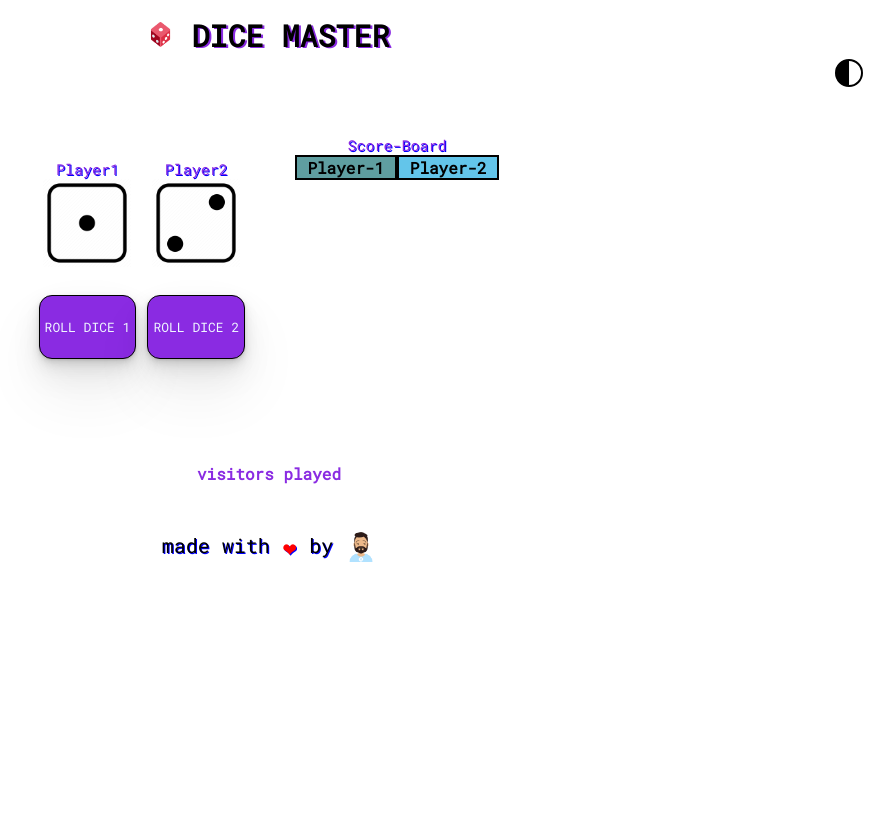
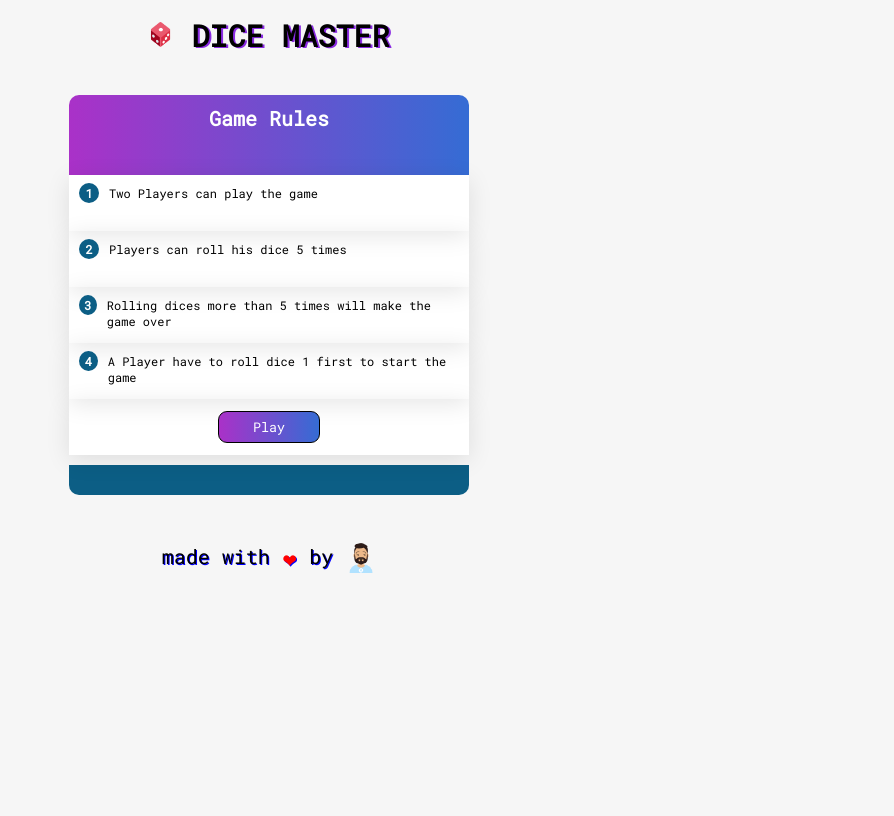
Before and after one commit to bishaldn/DiceMaster, a PHP site: page / in a window 1280 px wide. Shown: the whole page, without its empty margins (371-1265 px from the left). Run offline with PHP 8.4, Linux system fonts and the light colour scheme; lists and menus that the app fills with data are empty.

Commit message:
update-1

```diff
--- /dev/null
+++ b/css/rule.css
@@ -0,0 +1,143 @@
+* {
+    padding: 0;
+    margin: 0;
+    font-family: 'Roboto Mono', monospace;
+    box-sizing: border-box;
+}
+
+body {
+
+    justify-content: center;
+    align-items: center;
+    min-height: 100vh;
+    background: #f6f6f6;
+}
+
+.rule-box {
+    isplay: grid;
+    justify-content: center;
+    margin: 5vh auto;
+    width: 400px;
+    border-bottom-left-radius: 10px;
+    border-bottom-right-radius: 10px;
+    border-bottom: 30px solid #0c5e85;
+    height: 50vh;
+  }
+
+
+.rule-box h2 {
+    color: #fff;
+    background: linear-gradient(to right, #aa31c8, #356cd4);
+    padding: 10px 78px;
+    font-size: 20px;
+    font-weight: 700;
+    border-top-left-radius: 10px;
+    border-top-right-radius: 10px;
+    width: 400px;
+    text-align: center;
+    height: 10vh;
+}
+
+.rule-box ul {
+    position: relative;
+    background: #fff;
+    color: black;
+    width: 400px;
+}
+
+.rule-box ul li {
+    list-style: none;
+    padding: 10px;
+    width: 100%;
+    box-shadow: 0 5px 25px rgba(0, 0, 0, .1);
+    transition: transform 0.5s;
+    display: flex;
+    height: 7vh;
+}
+
+.rule-box ul li:hover {
+    transform: scale(1.1);
+    z-index: 100;
+    background: linear-gradient(to right, #aa31c8, #356cd4);
+    box-shadow: 0 5px 25px rgba(0, 0, 0, .2);
+    color: #fff;
+}
+
+.rule-box ul li span {
+    width: 20px;
+    height: 20px;
+    text-align: center;
+    line-height: 20px;
+    background: #0c5e85;
+    color: #fff;
+    display: inline-block;
+    border-radius: 50%;
+    margin-right: 10px;
+    font-size: 12px;
+    font-weight: 600;
+    transform: translateY(-2px);
+}
+
+.rule-box ul li:hover span {
+    background: #fff;
+    color: #0c5e85;
+}
+
+h1 {
+    margin-top: 2vh;
+    text-shadow: 2px 1px blueviolet;
+    font-size: 30px;
+    text-align: center;
+}
+
+.title-img {
+    height: 25px;
+}
+
+.footer {
+    text-align: center;
+    margin: 6vh auto;
+    display: flex;
+    justify-content: center;
+    gap: 1vw;
+}
+
+.f-text-1 {
+    color: black;
+    font-size: 20px;
+}
+
+.f-text-2 {
+    color: red;
+    font-size: 23px;
+}
+
+.icon {
+    width: 30px;
+}
+
+p {
+    color: blueviolet;
+    font-size: 15px;
+    text-shadow: 1px 1px blue;
+}
+
+.pp {
+    color: black;
+    text-shadow: none;
+    text-align: ;
+    font-size: 12px;
+}
+.btn{
+    text-align: center;
+    margin: auto;
+}
+.btn-play{
+    text-align: center;
+    width: 8vw;
+    height: 32px;
+    color: white;
+    background: linear-gradient(to right, #aa31c8, #356cd4);
+    border: 1px solid black;
+    border-radius: 9px;
+  }
--- a/styledark.css
+++ b/css/styledark.css
@@ -133,6 +133,7 @@ td {
 .f-text-1 {
     font-size: 20px;
     text-shadow: none;
+    color: #aa31c8;
 }
 
 .f-text-2 {
--- a/index.html
+++ b/index.html
@@ -1,78 +1,26 @@
 <!DOCTYPE html>
 <html lang="en">
-
 <head>
     <meta charset="UTF-8">
     <meta http-equiv="X-UA-Compatible" content="IE=edge">
     <meta name="viewport" content="width=device-width, initial-scale=1.0">
     <title>Dice Master</title>
     <link rel="icon" type="image/x-icon" href="dices/favicon.ico" />
-    <link id="myStyleSheet"rel="stylesheet" href="style.css">
-    <link rel="preconnect" href="https://fonts.googleapis.com">
+    <link rel="stylesheet" href="css/rule.css">
     <link rel="preconnect" href="https://fonts.gstatic.com" crossorigin>
     <link href="https://fonts.googleapis.com/css2?family=Roboto+Mono&display=swap" rel="stylesheet">
-    <script async src="https://api.countapi.xyz/hit/roll-your-dices/9299fcfd-8a40-4578-82f6-f1dc04aedaa7?callback=liveStatus"></script>
 </head>
-
 <body>
-
     <h1 id="title"><img class="title-img" src="dices/apple-touch-icon.png"> DICE MASTER</h1>
-    <div class="btn-mode">
-        <button class="btn-dark" onclick="swapStyle('styledark.css')">
-            <ion-icon name="contrast-outline" size="large"></ion-icon>
-        </button>
-        <button class="btn-light" onclick="swapStyle('style.css')">
-            <ion-icon name="sunny-outline" size="large"></ion-icon>
-        </button>
-    </div>
-    <div class="container">
-
-        <div class="dice">
-            <p>Player1</p>
-            <img src="dices/dice_1.webp" id="playerone" class="image">
-            <br>
-            <button onclick="ludoGameOne()" class="button">ROLL DICE 1</button>
-            <br>
-            <h3 class="h31" id="h31"></h3>
-        </div>
-        <div class="dice">
-            <p>Player2</p>
-            <img src="dices/dice_2.webp" id="playertwo" class="image">
-            <br>
-            <button onclick="ludoGameTwo()" class="button">ROLL DICE 2</button>
-            <br>
-            <h3 class="h32" id="h32"></h3>
-
-        </div>
-
-
-        <div class="table">
-            <p>Score-Board</p>
-            <div class="table-container">
-                <div class="score-board">
-
-                    <table id="score-table-1">
-
-                        <tr>
-                            <th class="t-tl1">Player-1</th>
-                        </tr>
-                    </table>
-
-                </div>
-                <div class="score-board-2">
-                    <table id="score-table-2">
-                        <tr>
-                            <th class="t-tl2">Player-2</th>
-                        </tr>
-                    </table>
-                </div>
-            </div>
-        </div>
-
-    </div>
-    <div class="live-count">
-
-        <span id="live"></span><span id="live"> visitors played</span>
+    <div class="rule-box">
+        <h2>Game Rules</h2>
+        <ul>
+            <li><span>1</span><p class="pp">Two Players can play the game</p></li>
+            <li><span>2</span><p class="pp">Players can roll his dice 5 times</p></li>
+            <li><span>3</span><p class="pp">Rolling dices more than 5 times will make the game over</p></li>
+            <li><span >4</span><p class="pp">A Player have to roll dice 1 first to start the game</p></li>
+            <li><div class="btn"><button onclick="location.href='game.html'" class="btn-play">Play</button></div></li>
+        </ul>
     </div>
     <div class="footer">
         <p class="f-text-1">made with </p>
@@ -81,12 +29,7 @@
 
         <a href="https://github.com/bishaldn" target="blank"><img src="dices/dp.png" class="icon"></a>
     </div>
-    <!-- sweet alert -->
-    <script src="https://unpkg.com/sweetalert/dist/sweetalert.min.js"></script>
-    <!-- icon js -->
-    <script type="module" src="https://unpkg.com/ionicons@5.5.2/dist/ionicons/ionicons.esm.js"></script>
-    <script nomodule src="https://unpkg.com/ionicons@5.5.2/dist/ionicons/ionicons.js"></script>
-    <script src="script.js"></script>
 </body>
-
+<script src="js/rule.js">
+</script>
 </html>
--- /dev/null
+++ b/js/rule.js
@@ -0,0 +1,3 @@
+const start_music = new Audio();
+start_music.src = './sound/start-music.mp3';
+start_music.play();
--- a/script.js
+++ b/js/script.js
@@ -159,7 +159,7 @@ function limit(amrita) {
 }
 var setTheme = localStorage.getItem('theme');
 if(setTheme==null){
-    swapStyle('style.css');
+    swapStyle('css/style.css');
 }
 else{
     swapStyle(setTheme);
```
Also changed, not shown: game.html (added, +93 -0 lines), css/style.css (renamed from style.css), php/index.php (renamed from index.php), 1 other file.
